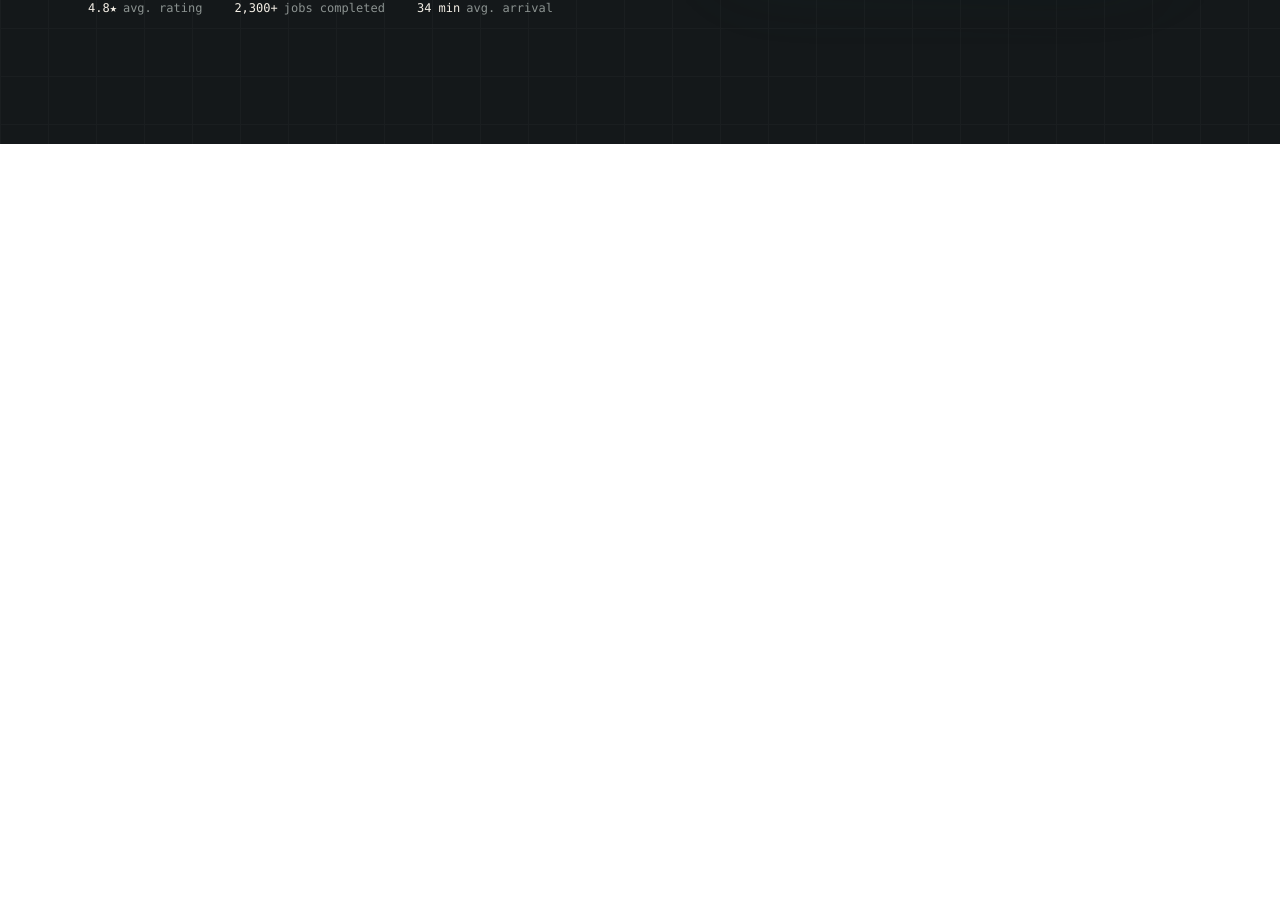
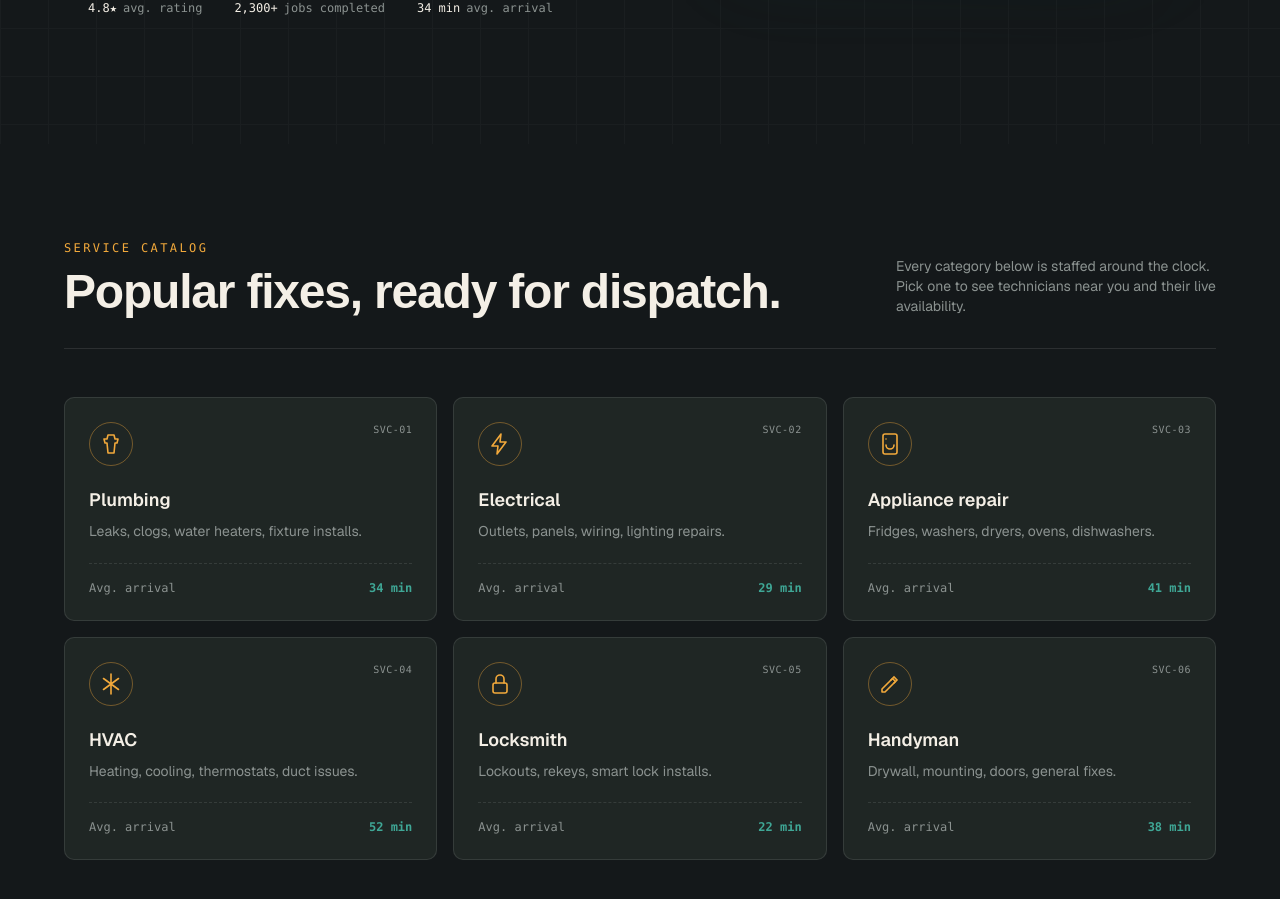
Before and after one commit to Fahad-smto/fixitnow-frontend-ts-, a Next.js app: page /home in a window 1280 px wide. Shown: the part 613-1512 px from the top of the page. Before the commit the page ends 800 px from the top, so only its background shows below. Built offline with nearby package versions, Linux system fonts and the light colour scheme.

Commit message:
PopularServices added

```diff
--- a/app/home/page.tsx
+++ b/app/home/page.tsx
@@ -1,10 +1,12 @@
  import { memo } from 'react';
  import ServicePromoBanner from '@/components/ui/banner';
+import PopularServices from '@/components/ui/popularServices';
 
  const home = () => {
    return (
      <div>
-   <   ServicePromoBanner></ServicePromoBanner>
+   <ServicePromoBanner></ServicePromoBanner>
+   <PopularServices></PopularServices>
      </div>
    );
  };
--- /dev/null
+++ b/components/ui/popularServices.tsx
@@ -0,0 +1,179 @@
+/**
+ * FixItNow — Popular Services section.
+ *
+ * Continues the hero's dispatch/work-order language: each service is
+ * framed as a catalog entry with a service code (SVC-01, SVC-02...)
+ * rather than a plain icon tile, so the numbering actually means
+ * something (it's the same code a real work order would carry).
+ *
+ * Same token system as HeroBanner — drop both in the same page and
+ * they read as one continuous surface, not two stitched-together
+ * sections.
+ */
+
+type Service = {
+  code: string;
+  name: string;
+  blurb: string;
+  avgEta: string;
+  icon: JSX.Element;
+};
+
+const iconProps = {
+  className: "h-6 w-6",
+  strokeWidth: 1.6,
+  stroke: "currentColor",
+  fill: "none",
+  viewBox: "0 0 24 24",
+};
+
+const SERVICES: Service[] = [
+  {
+    code: "SVC-01",
+    name: "Plumbing",
+    blurb: "Leaks, clogs, water heaters, fixture installs.",
+    avgEta: "34 min",
+    icon: (
+      <svg {...iconProps}>
+        <path
+          strokeLinecap="round"
+          strokeLinejoin="round"
+          d="M9 3h6l1 4h3l-1 4h-2l-1 10H9L8 11H6l-1-4h3l1-4Z"
+        />
+      </svg>
+    ),
+  },
+  {
+    code: "SVC-02",
+    name: "Electrical",
+    blurb: "Outlets, panels, wiring, lighting repairs.",
+    avgEta: "29 min",
+    icon: (
+      <svg {...iconProps}>
+        <path
+          strokeLinecap="round"
+          strokeLinejoin="round"
+          d="M13 2 4 14h6l-1 8 9-12h-6l1-8Z"
+        />
+      </svg>
+    ),
+  },
+  {
+    code: "SVC-03",
+    name: "Appliance repair",
+    blurb: "Fridges, washers, dryers, ovens, dishwashers.",
+    avgEta: "41 min",
+    icon: (
+      <svg {...iconProps}>
+        <rect x="5" y="2" width="14" height="20" rx="2" />
+        <path strokeLinecap="round" d="M8 7h.01M8 13a4 4 0 0 0 8 0" />
+      </svg>
+    ),
+  },
+  {
+    code: "SVC-04",
+    name: "HVAC",
+    blurb: "Heating, cooling, thermostats, duct issues.",
+    avgEta: "52 min",
+    icon: (
+      <svg {...iconProps}>
+        <path
+          strokeLinecap="round"
+          strokeLinejoin="round"
+          d="M12 2v20M4.5 6.5l15 11M19.5 6.5l-15 11"
+        />
+      </svg>
+    ),
+  },
+  {
+    code: "SVC-05",
+    name: "Locksmith",
+    blurb: "Lockouts, rekeys, smart lock installs.",
+    avgEta: "22 min",
+    icon: (
+      <svg {...iconProps}>
+        <rect x="5" y="11" width="14" height="10" rx="2" />
+        <path strokeLinecap="round" d="M8 11V7a4 4 0 0 1 8 0v4" />
+      </svg>
+    ),
+  },
+  {
+    code: "SVC-06",
+    name: "Handyman",
+    blurb: "Drywall, mounting, doors, general fixes.",
+    avgEta: "38 min",
+    icon: (
+      <svg {...iconProps}>
+        <path
+          strokeLinecap="round"
+          strokeLinejoin="round"
+          d="m14.5 6.5 3 3L7 20H4v-3L14.5 6.5Z"
+        />
+        <path strokeLinecap="round" d="m13 8 3-3 3 3-3 3" />
+      </svg>
+    ),
+  },
+];
+
+export default function PopularServices() {
+  return (
+    <section className="bg-[#14181A] px-6 py-24 text-[#EDEAE3]">
+      <div className="mx-auto max-w-6xl">
+        <div className="mb-12 flex flex-col justify-between gap-4 border-b border-white/10 pb-8 sm:flex-row sm:items-end">
+          <div>
+            <p className="mb-3 font-mono text-xs tracking-[0.2em] text-[#F2A93B]">
+              SERVICE CATALOG
+            </p>
+            <h2 className="font-[Space_Grotesk,sans-serif] text-4xl font-bold tracking-tight text-[#F4EFE6] sm:text-5xl">
+              Popular fixes, ready for dispatch.
+            </h2>
+          </div>
+          <p className="max-w-xs text-sm text-[#8B9290]">
+            Every category below is staffed around the clock. Pick one to
+            see technicians near you and their live availability.
+          </p>
+        </div>
+
+        <div className="grid grid-cols-1 gap-4 sm:grid-cols-2 lg:grid-cols-3">
+          {SERVICES.map((s) => (
+            <a
+              key={s.code}
+              href="#"
+              className="group relative rounded-lg border border-white/10 bg-[#1F2624] p-6 transition-colors hover:border-[#F2A93B]/50 hover:bg-[#242B28] focus-visible:outline focus-visible:outline-2 focus-visible:outline-offset-2 focus-visible:outline-[#F2A93B]"
+            >
+              <div className="mb-5 flex items-start justify-between">
+                <span className="flex h-11 w-11 items-center justify-center rounded-full border border-[#F2A93B]/40 text-[#F2A93B]">
+                  {s.icon}
+                </span>
+                <span className="font-mono text-[10px] tracking-wider text-[#8B9290]">
+                  {s.code}
+                </span>
+              </div>
+
+              <h3 className="text-lg font-semibold text-[#F4EFE6]">
+                {s.name}
+              </h3>
+              <p className="mt-1.5 text-sm leading-relaxed text-[#8B9290]">
+                {s.blurb}
+              </p>
+
+              <div className="mt-5 flex items-center justify-between border-t border-dashed border-white/10 pt-4 font-mono text-xs">
+                <span className="text-[#8B9290]">Avg. arrival</span>
+                <span className="font-semibold text-[#3FA796]">
+                  {s.avgEta}
+                </span>
+              </div>
+
+              <span
+                aria-hidden
+                className="absolute right-6 top-6 translate-x-1 text-[#8B9290] opacity-0 transition-all group-hover:translate-x-0 group-hover:text-[#F2A93B] group-hover:opacity-100"
+              >
+                →
+              </span>
+            </a>
+          ))}
+        </div>
+      </div>
+    </section>
+  );
+}
```
Also changed, not shown: 1 other file (tests, documents, lock files or other folders).
